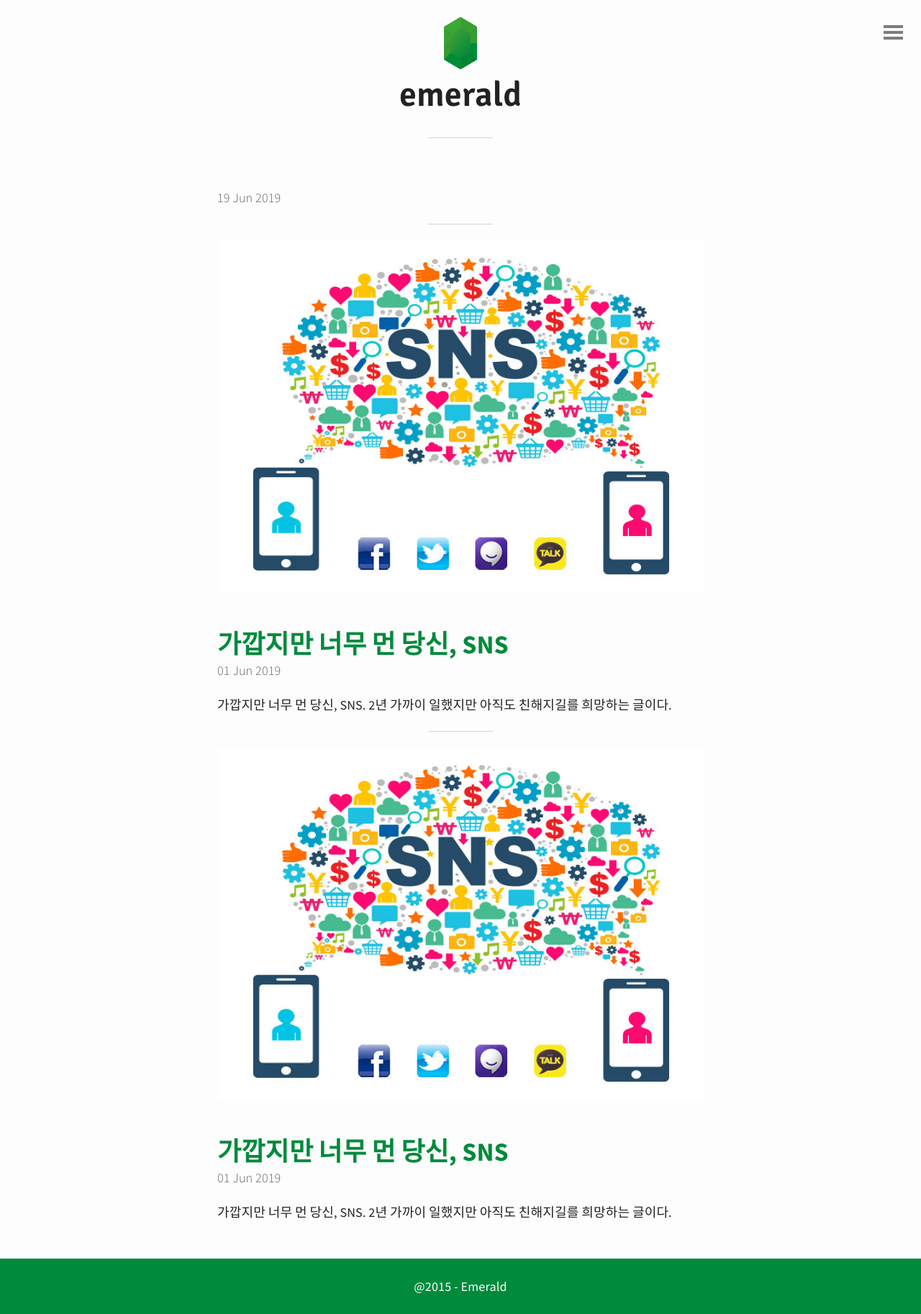
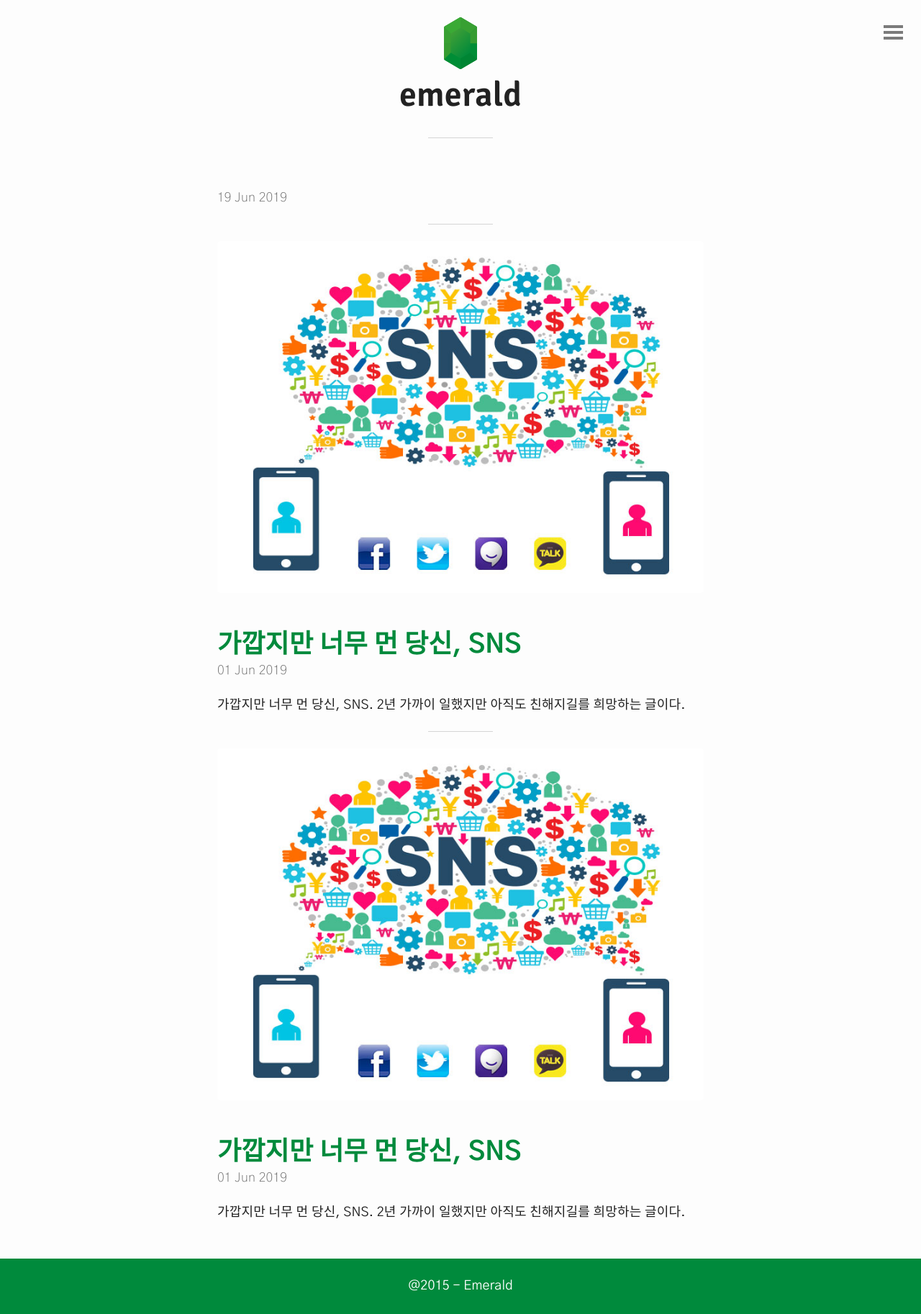
Before and after one commit to HONEYUMMY/honeyummy, a Jekyll site: the page built from index.html, in a window 1280 px wide. Shown: the whole page at 72% size. Built offline with Jekyll 4.4.1, drawn with Linux system fonts in a browser that asks for light colours; the list of posts is cut into pages by our own code.

Commit message:
Update typography.scss

```diff
--- a/_sass/typography.scss
+++ b/_sass/typography.scss
@@ -2,9 +2,10 @@
 //
 // Based on the typographic scale: 12, 14, 16, 18, 21, 24, 36, 48, 60, 72.
 //
+@import url('https://fonts.googleapis.com/css?family=Gothic+A1:200,400,700&display=swap');
 
 body {
-	font-family: 'Source Sans Pro', sans-serif;
+	font-family: 'Gothic A1', sans-serif;
 	letter-spacing: 0.01em;
 }
 
```
